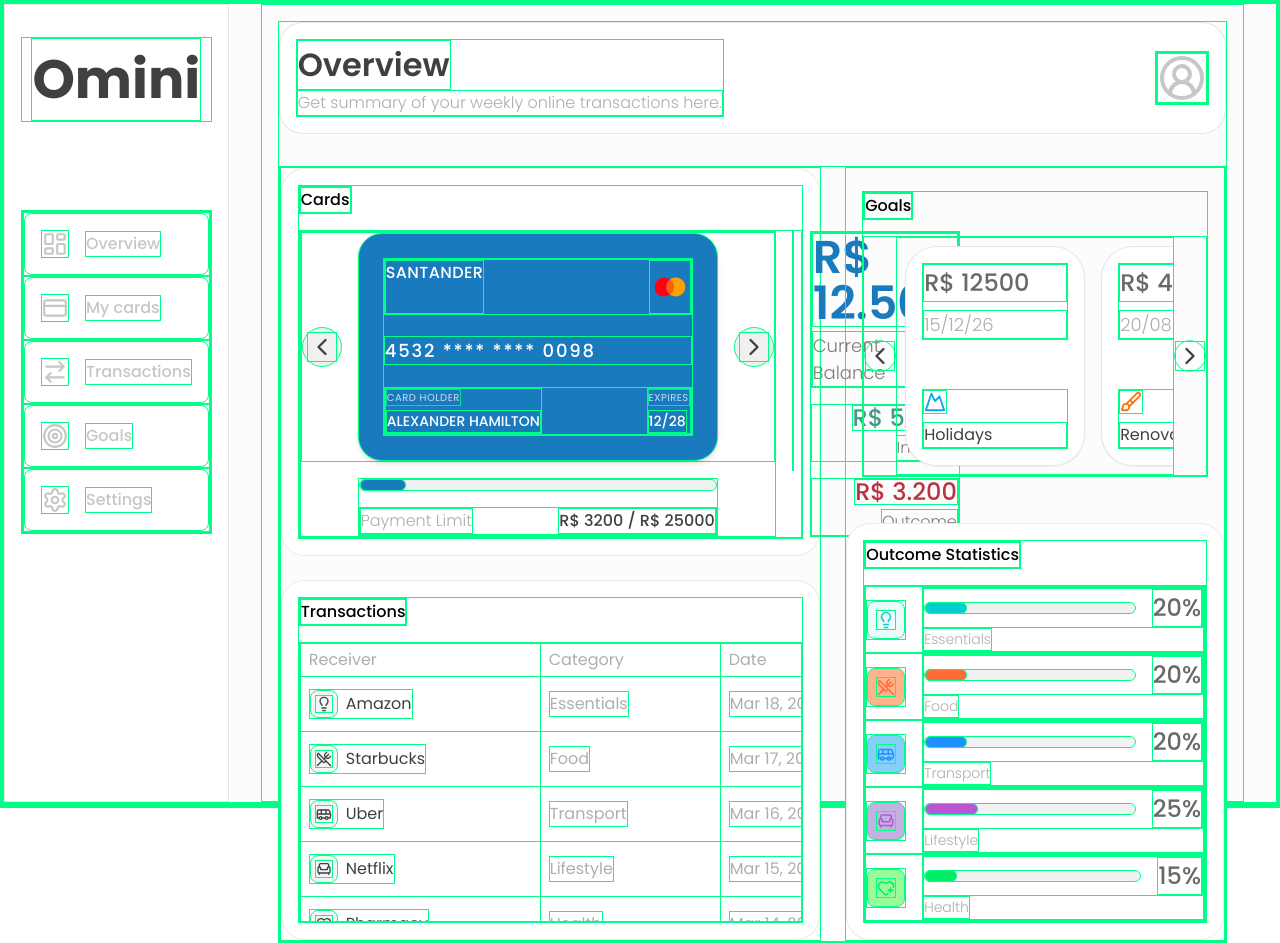
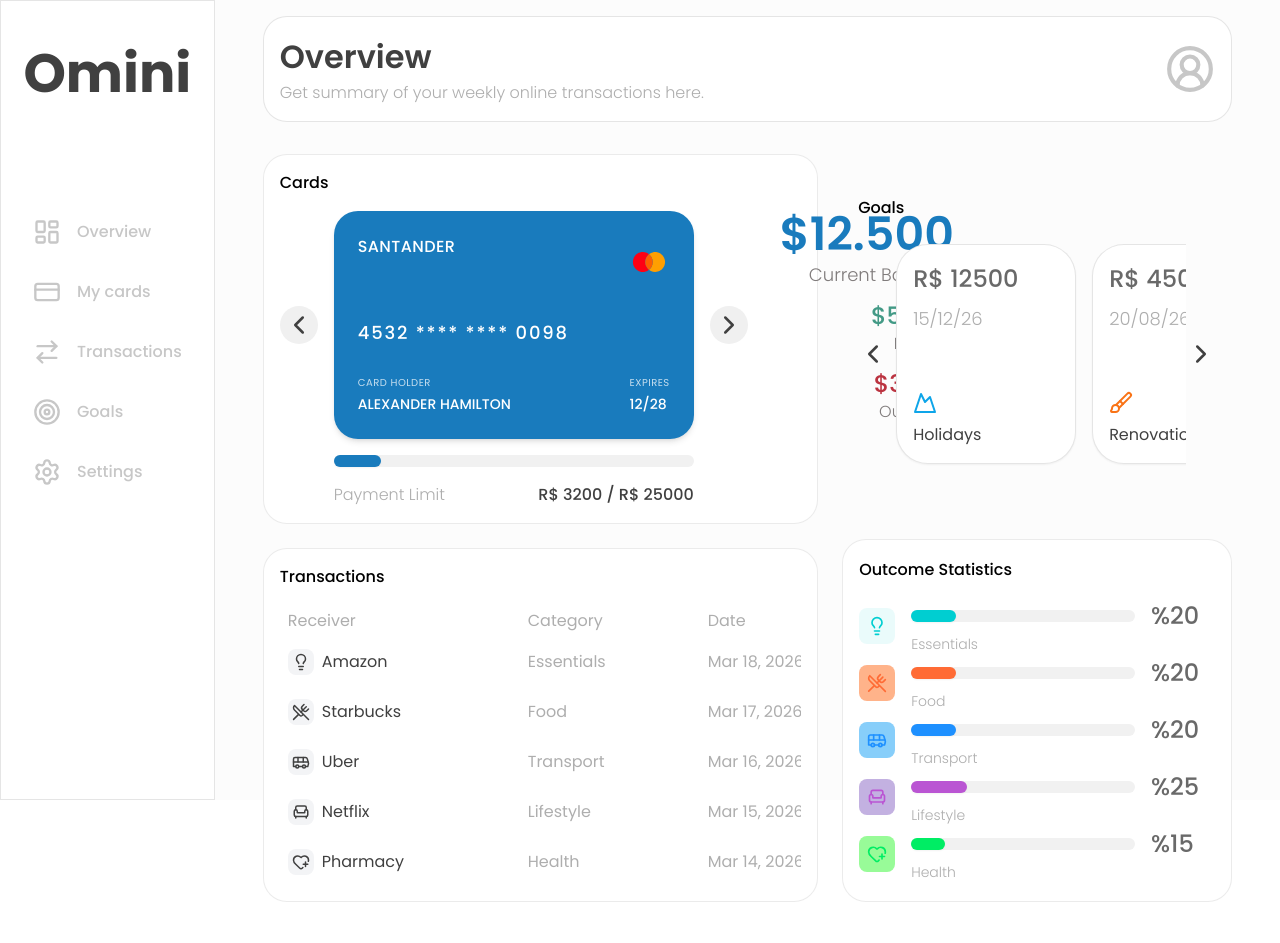
Before and after one commit to joaodearaujo/Omini, a React app in the folder frontend/: page / in a window 1280 px wide. After the commit the page ends 902 px from the top, so only its background shows below. Built offline with nearby package versions, Linux system fonts and the light colour scheme; the HTML template or start-up script is replaced by a standard one.

Commit message:
feat(Transactions): add animation to data in TransacionsTable

```diff
--- a/frontend/src/components/ui/DataRow/DataRow.type.ts
+++ /dev/null
@@ -1,4 +0,0 @@
-export interface DataRowProps {
-    label: string;
-    value: string;
-}
--- a/frontend/src/hooks/useCountUp.tsx
+++ b/frontend/src/hooks/useCountUp.tsx
@@ -10,12 +10,14 @@
 
     const config = {
         startVal: 0,
-        duration: 2,
+        duration: 1,
         useEasing: true,
         useGrouping: true,
+        smartEasingThreshold: 999,
+        smartEasingAmount: 333,
         separator: '.',
         decimal: ',',
-        prefix: 'R$ '
+        ...options
       }
 
     useEffect(() => {
--- a/frontend/src/pages/Overview/components/Cards/components/BalanceStatus.tsx
+++ b/frontend/src/pages/Overview/components/Cards/components/BalanceStatus.tsx
@@ -16,11 +16,15 @@
 
 const BalanceItem = ({label = 'Balance', value = 0, isMain = false, color = 'text-#404040' } : BalanceItemsProps) => {
 
-  const { countRef } = useCountUp(value);
+  const options = {
+    prefix: '$'
+  }
+
+  const { countRef } = useCountUp(value, options);
 
   return (
       <div className={STYLE.itemsWrapper}>
-        <strong ref={countRef} className={`${color} leading-none ${isMain ? 'text-[46px] font-semibold' : 'text-[24px] font-medium'}`}>0</strong>
+        <strong ref={countRef} className={`${color} leading-none w-full tabular-nums text-end ${isMain ? 'text-[46px] font-semibold' : 'text-[24px] font-medium'}`}>$ 0</strong>
         <small className={`text-[#807c7c] font-light ${isMain ? 'text-[18px]' : 'text-[16px]'}`}>{label}</small>
       </div>
   )
--- a/frontend/src/pages/Overview/components/OutcomeStatistics/components/CategoryStats.tsx
+++ b/frontend/src/pages/Overview/components/OutcomeStatistics/components/CategoryStats.tsx
@@ -1,18 +1,26 @@
 import type { CategoryStatsProps } from "../OutcomeStatistics.type";
 import { HelpCircle } from "lucide-react";
 import ProgressBar from "../../../../../components/ui/ProgressBar/ProgressBar";
+import useCountUp from "../../../../../hooks/useCountUp";
 
 const STYLE = {
   container: 'flex items-center gap-4',
   iconBackground: 'flex items-center justify-center h-full w-full min-w-[20px] min-h-[20px] p-2 rounded-lg',
   contentWrapper: 'w-full h-full flex flex-col',
-  percentage: 'text-[24px] font-medium text-[#696969]',
+  percentage: 'text-[24px] font-medium text-[#696969] tabular-nums min-w-[64px]',
   category: 'text-[#AEAEAE] font-[300] text-[14px] capitalize w-fit',
 }
 
 const CategoryStats = ({category, icon, bgColor, iconColor, barColor, track, indicator }: CategoryStatsProps) => {
 
+
   const percentage = indicator > 0 ? Math.round((track / indicator) * 100) : 0;
+
+  const options = {
+    prefix: '%'
+  }
+
+  const { countRef } = useCountUp(percentage, options)
 
   const LucideIcon = icon || HelpCircle;
 
@@ -30,7 +38,7 @@
       <div className={STYLE.contentWrapper}>
         <div className="w-full flex items-center gap-4">
           <ProgressBar indicator={indicator} track={track} color={barColor}/>
-          <strong className={STYLE.percentage}>{percentage}%</strong>
+          <strong ref={countRef} className={STYLE.percentage}>0 %</strong>
         </div>
 
         <small className={STYLE.category}>{category}</small>
--- a/frontend/src/pages/Overview/components/Transactions/components/TableData.tsx
+++ b/frontend/src/pages/Overview/components/Transactions/components/TableData.tsx
@@ -1,17 +1,31 @@
 import type { TableDataProps } from "../Transactions.type"
+import { useState, useEffect } from "react"
 
 const STYLE = {
-    tableData: 'px-2 py-3 font-[400] text-[#AEAEAE] text-end align-middle whitespace-nowrap truncate',
+    tableData: 'px-2 py-3 align-middle',
     icon: {iconSize: 18, iconClass: 'text-[#404040]'},
-    wrapper: 'flex items-center gap-2 w-fit justify-self-star',
+    wrapper: 'flex items-center gap-2 font-[400] w-fit text-[#AEAEAE] justify-self-start transition-all duration-1000 whitespace-nowrap truncate',
     iconWrapper: 'p-1 rounded-lg bg-[#f3f4f6]',
 }
 
 const TableData = ({data, style, Icon, className = 'text-start'}: TableDataProps) => {
+    const [isVisible, setIsVisible] = useState<boolean>(false)
+
+    useEffect(() => {
+
+        setIsVisible(false);
+
+        const timer = setTimeout(() => {
+            setIsVisible(true);
+        }, 50)
+
+        return () => clearTimeout(timer)
+    }, [data]);
+
 
   return (
     <td className={`${STYLE.tableData} ${className}`}>
-        <span className={STYLE.wrapper} style={style}>
+        <span className={`${STYLE.wrapper} ${isVisible ? 'opacity-100 translate-x-0 ' : 'opacity-0 -translate-x-1'}`} style={style}>
             {Icon && (
                 <div className={STYLE.iconWrapper}>
                     <Icon size={STYLE.icon.iconSize} className={STYLE.icon.iconClass}/>
--- a/frontend/src/styles/index.css
+++ b/frontend/src/styles/index.css
@@ -9,7 +9,7 @@
     }
 
   * {
-    border: 1px solid rgb(0, 255, 136);
+    /* border: 1px solid rgb(0, 255, 136);    s */
   }
 
   :root {
```
Also changed, not shown: frontend/src/components/ui/DataRow/DataRow.tsx (+6 -1 lines).
